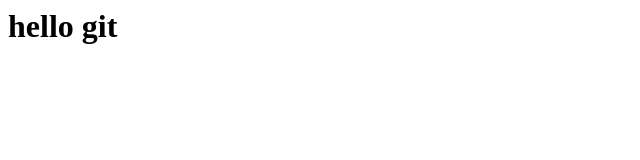
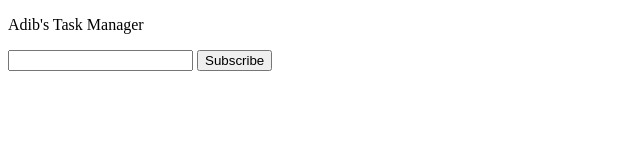
Before and after one commit to AdibJU/Task-manager, a plain HTML site: page index.html in a window 1280 px wide. Shown: the whole page, without its empty margins (0-640 px from the left). Drawn offline with Linux system fonts and the light colour scheme.

Commit message:
Subscribe button

```diff
--- a/index.html
+++ b/index.html
@@ -1 +1,23 @@
-<h1>hello git</h1>
+<!DOCTYPE html>
+<html lang="en">
+<head>
+    <meta charset="UTF-8">
+    <meta name="viewport" content="width=device-width, initial-scale=1.0">
+    <title>Document</title>
+</head>
+<body>
+    <p>Adib's Task Manager</p>
+
+    <input type="text" >
+
+    <button class ="btn-1" onclick="
+       let buttonElement = document.querySelector('.btn-1');
+       if(buttonElement.innerText === 'Subscribe') {
+        buttonElement.innerText = 'Subscribed'
+       }
+       else {
+        buttonElement.innerText = 'Subscribe';
+       }
+    ">Subscribe</button>
+</body>
+</html>
--- a/index.js
+++ b/index.js
@@ -1 +1,2 @@
 console.log("Second version created")
+new lines added
```
